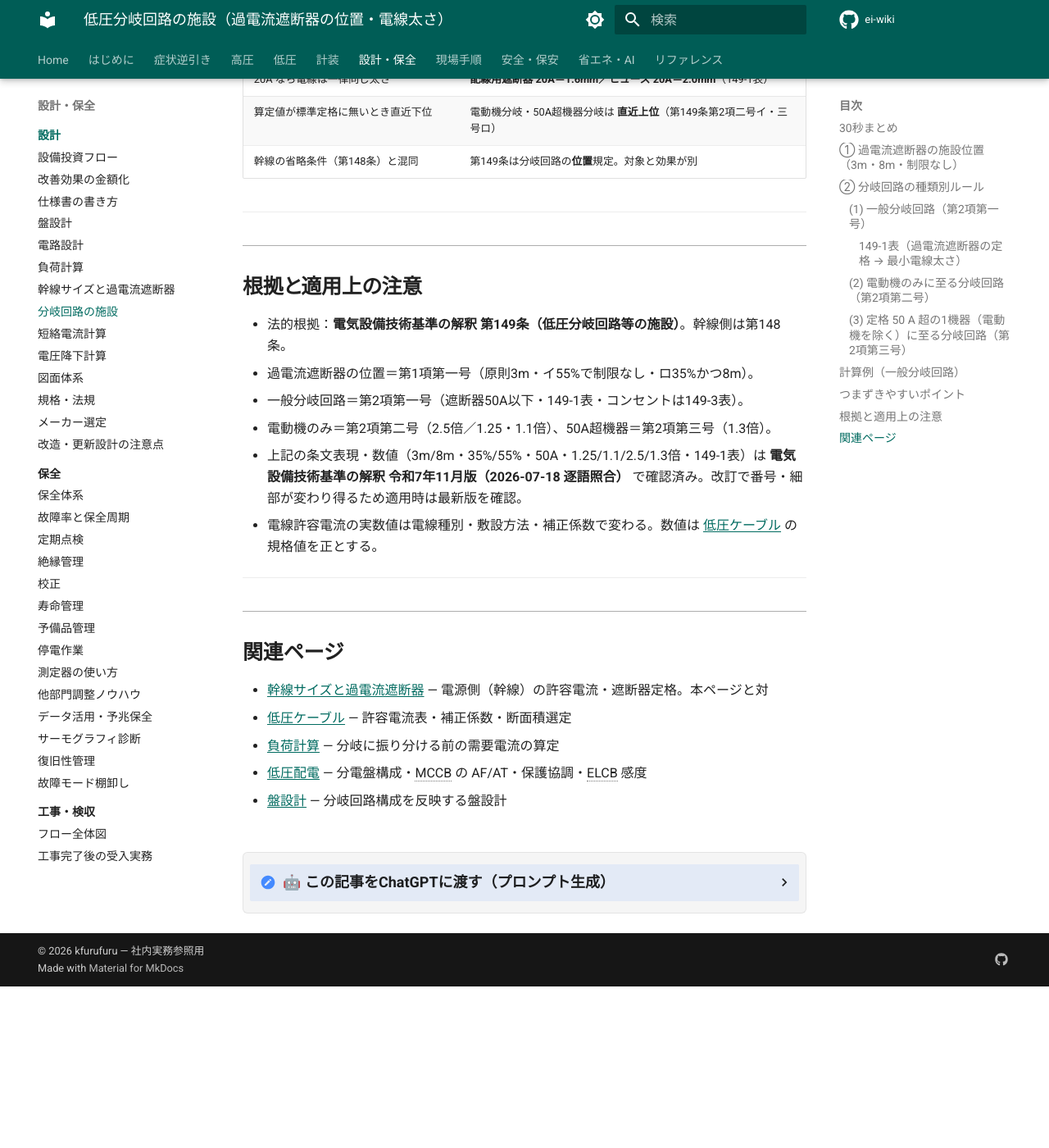
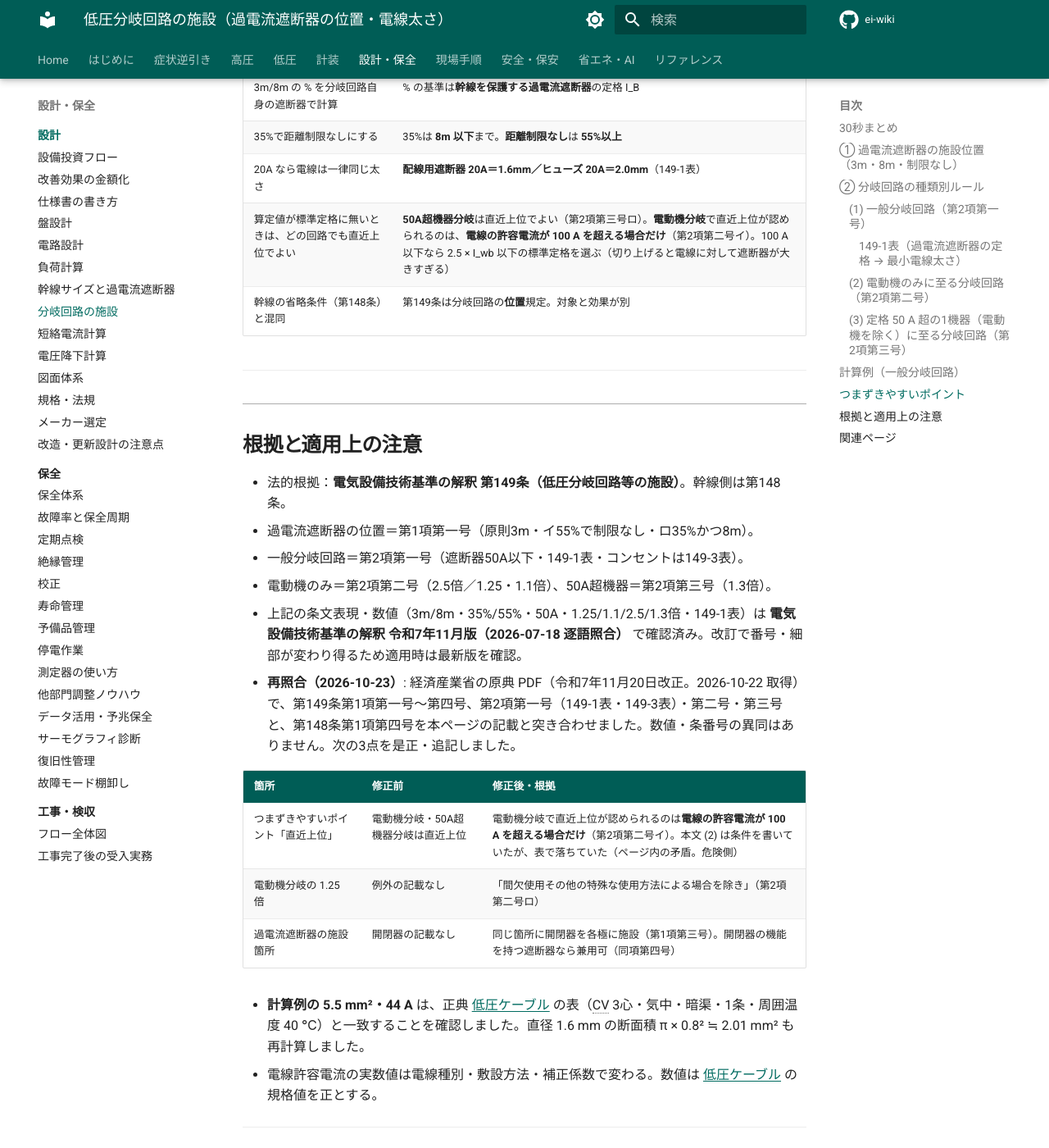
Before and after one commit to kfurufuru/ei-wiki, an MkDocs documentation site: the page built from docs/04-sekkei/branch-circuit-sizing.md, in a window 1280 px wide and 1400 px high, scrolled down 4167 px. Shown: the whole window at 82% size. Built offline with MkDocs 1.6.1 and Material for MkDocs 9.7.7, drawn with Linux system fonts in a browser that asks for light colours; comment, search, counter and statistics services are not loaded; before the commit the page ends 5370 px from its top, so only the background shows below that; some of the changed text lies outside the part shown.

Commit message:
fix(分岐回路): 電動機分岐の直近上位に 100 A 超の条件を補い、1.25倍の除外と開閉器の施設を追記
電技解釈 第149条・第148条第1項第四号を原典 PDF（令和7年11月）で再照合し数値の異同なし。
つまずき表が第2項第二号イの「電線の許容電流が 100 A を超える場合」を落としていた（本文と矛盾・危険側）。

Co-Authored-By: Claude Opus 5.5 <noreply@anthropic.com>
Claude-Session: https://claude.ai/code/session_014hFAKga6G9WfD9E6Ry5rht

````diff
--- a/docs/04-sekkei/branch-circuit-sizing.md
+++ b/docs/04-sekkei/branch-circuit-sizing.md
@@ -9,7 +9,7 @@ tags:
   - 計算
 audience:
   - 電気担当
-last_verified: 2026-08-02
+last_verified: 2026-10-23
 ---
 
 # 低圧分岐回路の施設（過電流遮断器の位置・電線太さ）
@@ -34,6 +34,7 @@ last_verified: 2026-08-02
 
 - ここでの I_B は「その分岐回路がつながる**幹線を保護する過電流遮断器**の定格電流」。分岐回路自身の遮断器ではない。
 - 分岐電線が太い（許容電流が大きい）ほど、幹線遮断器が動作するまで電線が焼けないため、遮断器を分岐点から離せる、という趣旨。
+- **同じ箇所に開閉器も各極に施設する**（第149条第1項第三号。中性線・接地側電線の極を省ける条件あり）。過電流遮断器が開閉器の機能を持つもの（配線用遮断器など）なら、別に開閉器を置かなくてよい（同項第四号）。
 
 ```mermaid
 flowchart TD
@@ -74,7 +75,7 @@ flowchart TD
 ### (2) 電動機のみに至る分岐回路（第2項第二号）
 
 - 過電流遮断器の定格電流：**電線の許容電流 × 2.5 倍**以下（当該遮断器が第33条第4項のものなら1倍）。電線許容電流が **100 A 超**で算定値が標準定格に無ければ**直近上位**。
-- 電線の許容電流：**電動機等の定格電流合計 × 1.25 倍**以上（合計が **50 A 超**なら 1.1 倍）。
+- 電線の許容電流：**電動機等の定格電流合計 × 1.25 倍**以上（合計が **50 A 超**なら 1.1 倍）。ただし**間欠使用その他の特殊な使用方法による場合を除く**（第2項第二号ロ）。
 
 ```text
 電線の許容電流 I_wb ≥ 1.25 × ΣI_M   （ΣI_M ≤ 50A）
@@ -125,7 +126,7 @@ Step 3: コンセント
 | 3m/8m の % を分岐回路自身の遮断器で計算 | % の基準は**幹線を保護する過電流遮断器**の定格 I_B |
 | 35%で距離制限なしにする | 35%は **8m 以下**まで。**距離制限なし**は **55%以上** |
 | 20A なら電線は一律同じ太さ | **配線用遮断器 20A＝1.6mm／ヒューズ 20A＝2.0mm**（149-1表） |
-| 算定値が標準定格に無いとき直近下位 | 電動機分岐・50A超機器分岐は **直近上位**（第149条第2項二号イ・三号ロ） |
+| 算定値が標準定格に無いときは、どの回路でも直近上位でよい | **50A超機器分岐**は直近上位でよい（第2項第三号ロ）。**電動機分岐**で直近上位が認められるのは、**電線の許容電流が 100 A を超える場合だけ**（第2項第二号イ）。100 A 以下なら 2.5 × I_wb 以下の標準定格を選ぶ（切り上げると電線に対して遮断器が大きすぎる） |
 | 幹線の省略条件（第148条）と混同 | 第149条は分岐回路の**位置**規定。対象と効果が別 |
 
 ---
@@ -137,6 +138,15 @@ Step 3: コンセント
   - 一般分岐回路＝第2項第一号（遮断器50A以下・149-1表・コンセントは149-3表）。
   - 電動機のみ＝第2項第二号（2.5倍／1.25・1.1倍）、50A超機器＝第2項第三号（1.3倍）。
 - 上記の条文表現・数値（3m/8m・35%/55%・50A・1.25/1.1/2.5/1.3倍・149-1表）は **電気設備技術基準の解釈 令和7年11月版（2026-07-18 逐語照合）** で確認済み。改訂で番号・細部が変わり得るため適用時は最新版を確認。
+- **再照合（2026-10-23）**: 経済産業省の原典 PDF（令和7年11月20日改正。2026-10-22 取得）で、第149条第1項第一号〜第四号、第2項第一号（149-1表・149-3表）・第二号・第三号と、第148条第1項第四号を本ページの記載と突き合わせました。数値・条番号の異同はありません。次の3点を是正・追記しました。
+
+| 箇所 | 修正前 | 修正後・根拠 |
+|---|---|---|
+| つまずきやすいポイント「直近上位」 | 電動機分岐・50A超機器分岐は直近上位 | 電動機分岐で直近上位が認められるのは**電線の許容電流が 100 A を超える場合だけ**（第2項第二号イ）。本文 (2) は条件を書いていたが、表で落ちていた（ページ内の矛盾。危険側） |
+| 電動機分岐の 1.25 倍 | 例外の記載なし | 「間欠使用その他の特殊な使用方法による場合を除き」（第2項第二号ロ） |
+| 過電流遮断器の施設箇所 | 開閉器の記載なし | 同じ箇所に開閉器を各極に施設（第1項第三号）。開閉器の機能を持つ遮断器なら兼用可（同項第四号） |
+
+- **計算例の 5.5 mm²・44 A** は、正典 [低圧ケーブル](../02-teiatsu/lv-cable.md) の表（CV 3心・気中・暗渠・1条・周囲温度 40 ℃）と一致することを確認しました。直径 1.6 mm の断面積 π × 0.8² ≒ 2.01 mm² も再計算しました。
 - 電線許容電流の実数値は電線種別・敷設方法・補正係数で変わる。数値は [低圧ケーブル](../02-teiatsu/lv-cable.md) の規格値を正とする。
 
 ---
````
